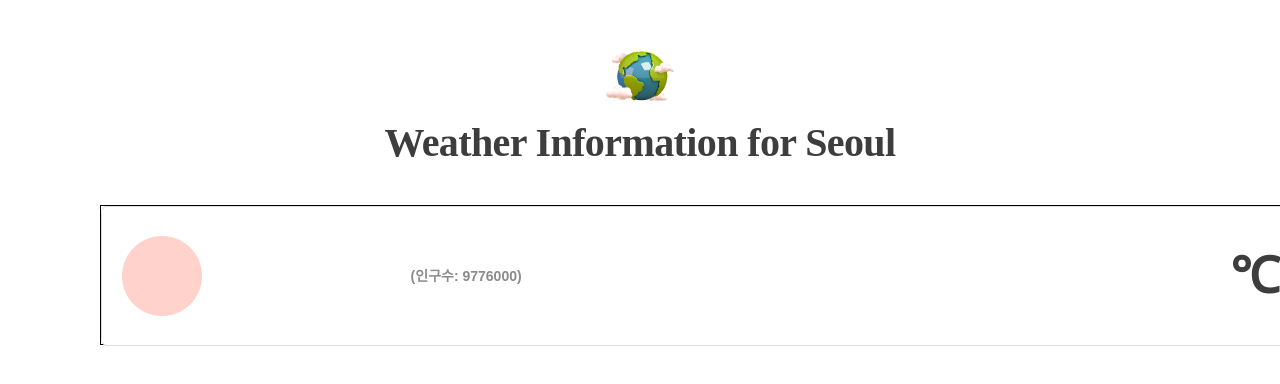
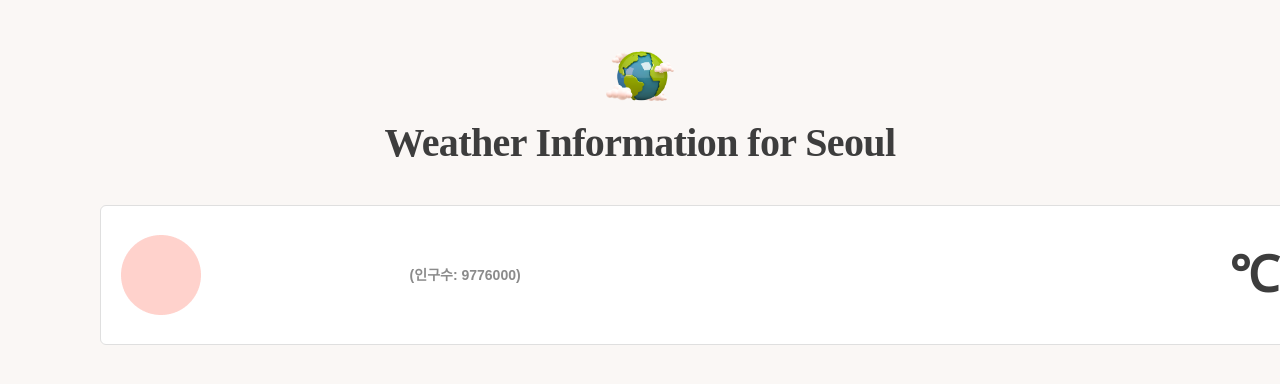
Before and after one commit to osohyun0224/FE-Task-Assignment, a Next.js app: page /Seoul in a window 1280 px wide. Shown: the top 384 px of the page. Built offline with nearby package versions, Linux system fonts and the light colour scheme; no server answers.

Commit message:
🐛 fix: 세부 페이지에서 헤더 컴포넌트 영역표시 버그 수정

```diff
--- a/src/app/globals.css
+++ b/src/app/globals.css
@@ -89,12 +89,12 @@ body {
 
 body {
   color: rgb(var(--foreground-rgb));
-  background-color: #FFFFFF;
+  background-color: #FAF7F5;
 }
 
 @media (prefers-color-scheme: dark) {
   body {
-    background-color: #FFFFFF;
+    background-color: #FAF7F5;
     color: rgb(var(--foreground-rgb));
   }
 }
--- a/src/components/Header.module.css
+++ b/src/components/Header.module.css
@@ -1,4 +1,5 @@
 .header {
+  position: relative;
   width: 1200px;
   height: 140px;
   border-radius: 6px;
@@ -9,11 +10,13 @@
   justify-content: space-between;
   padding: 0 20px;
 }
+
 .weatherIcon {
   display: flex;
   align-items: center;
   justify-content: center;
 }
+
 .info {
   display: flex;
   flex-direction: column;
@@ -31,6 +34,7 @@
   font-size: 24px;
   line-height: 26px;
 }
+
 .location {
   font-family: 'Pretendard', sans-serif;
   font-size: 36px;
@@ -38,11 +42,13 @@
   line-height: 40px;
   color: #3D3D3D;
 }
+
 .population {
   font-size: 14px;
   line-height: 15px;
   color: #8B8B8B;
 }
+
 .temperature {
   font-family: 'Pretendard', sans-serif;
   font-size: 50px;
@@ -51,6 +57,7 @@
   color: #3D3D3D;
   text-align: center;
 }
+
 .feelsLike {
   font-family: Pretendard;
   font-size: 14px;
--- a/src/pages/Seoul.module.css
+++ b/src/pages/Seoul.module.css
@@ -1,5 +1,5 @@
 .pageContainer {
-  background-color: #FFFFFF;
+  background-color: #FAF7F5;
   min-height: 100vh;
 }
 
@@ -23,7 +23,6 @@
 .headerContainer {
   width: 1200px;
   height: 140px;
-  border: 1px solid black;
   margin-top: 40px;
   margin-left: 100px;
 }
```
